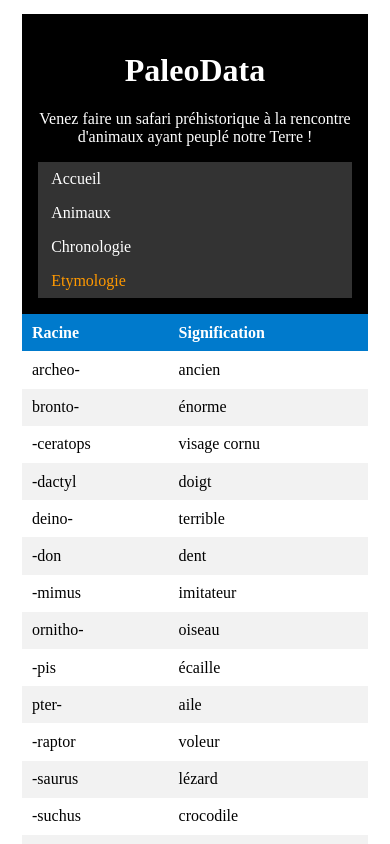
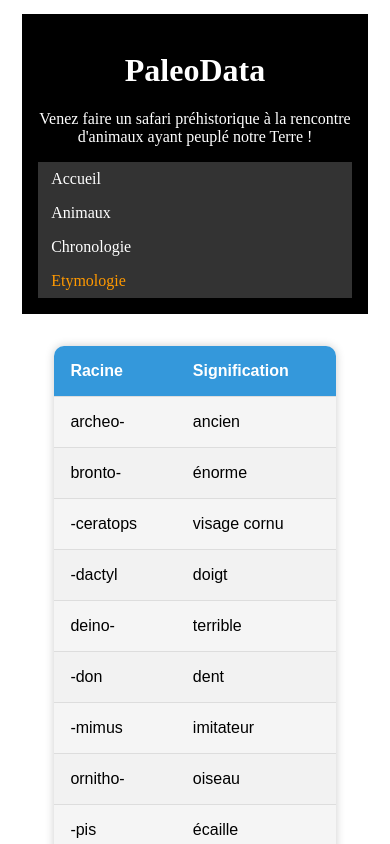
Before and after one commit to Ld-monkey/PaleoData, a React (Vite) app: page /#/liste-etymologique in a window 390 px wide. Shown: the top 844 px of the page. Built offline with nearby package versions, Linux system fonts and the light colour scheme.

Commit message:
SCSS composant EtymoListe

```diff
--- a/package.json
+++ b/package.json
@@ -29,6 +29,6 @@
     "eslint-plugin-react-hooks": "^4.6.0",
     "eslint-plugin-react-refresh": "^0.4.3",
     "prettier": "^3.0.3",
-    "vite ": "^4.4.5"
+    "vite": "^4.4.5"
   }
 }
--- a/src/components/EtymoPage/EtymoPage.scss
+++ b/src/components/EtymoPage/EtymoPage.scss
@@ -1,16 +1,32 @@
+/* EtymoPage.scss */
+
 .etymology-table {
+  margin: 2rem;
+  font-family: Arial, sans-serif;
+  background-color: #f5f5f5;
+  border-radius: 10px;
+  overflow: auto;
+  max-width: 100vw;
+  max-height: 70vh;
+  box-shadow: 0 0 10px rgba(0, 0, 0, 0.2);
+
   table {
     width: 100%;
     border-collapse: collapse;
-
+    thead {
+      position: sticky;
+      top: 0;
+      z-index: 3;
+    }
     th,
     td {
       padding: 1rem;
       text-align: left;
+      border-bottom: 1px solid #ddd;
     }
 
     th {
-      background-color: #007acc;
+      background-color: #3498db;
       color: #fff;
     }
 
@@ -18,26 +34,8 @@
       background-color: #f2f2f2;
     }
 
-    tr:nth-child(odd) {
-      background-color: #fff;
-    }
-
-    @media screen and (max-width: 768px) {
-      font-size: 1.2rem;
-
-      th,
-      td {
-        padding: 0.8rem;
-      }
-    }
-
-    @media screen and (max-width: 480px) {
-      font-size: 1rem;
-
-      th,
-      td {
-        padding: 0.6rem;
-      }
+    tr:hover {
+      background-color: #e0e0e0;
     }
   }
 }
```
